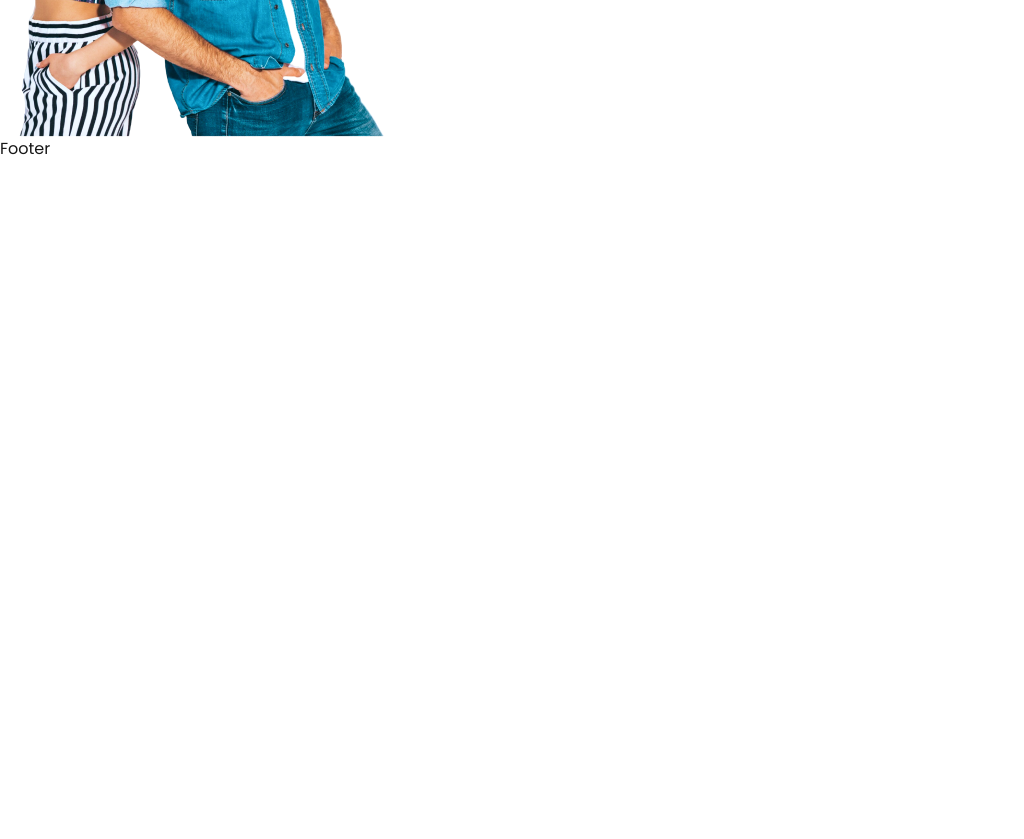
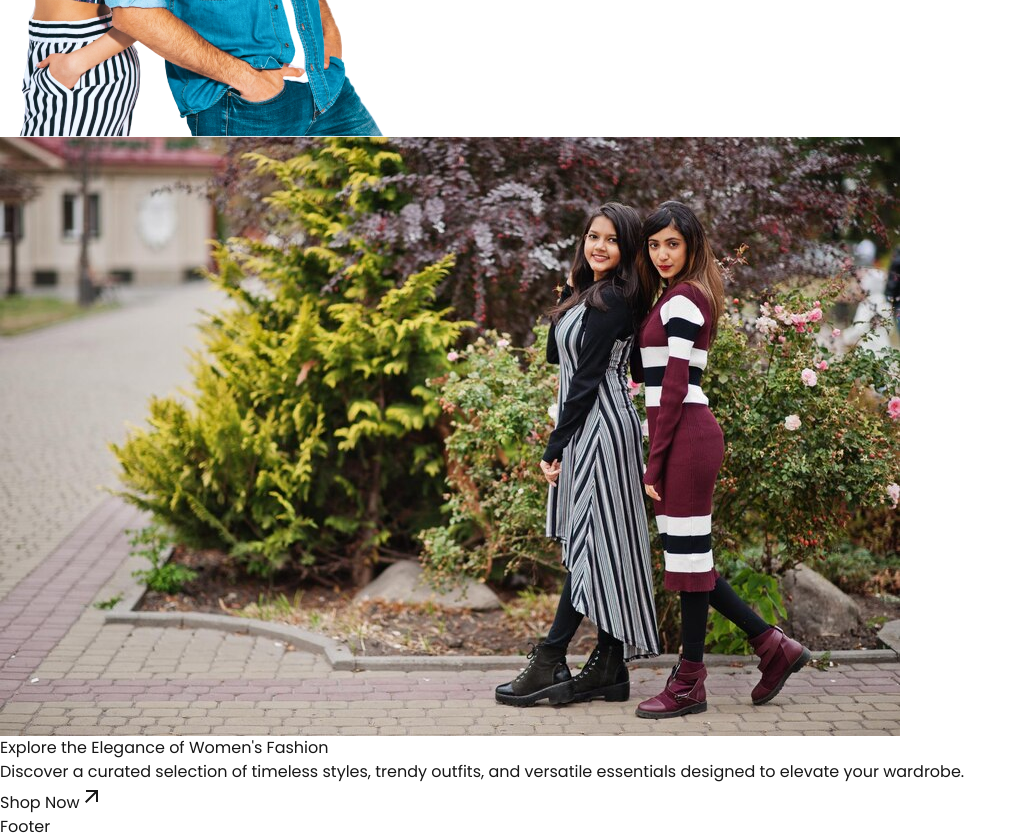
Before and after one commit to sabbir990/e-commerce_task_from_B2GSOFT, a Next.js app: page / in a window 1280 px wide. Shown: the part 2440-3279 px from the top of the page, without its empty margins (0-1024 px from the left). Before the commit the page ends 2601 px from the top, so only its background shows below. Built offline with nearby package versions, Linux system fonts and the light colour scheme.

Commit message:
Explore woment's fashion section added in the homepage

```diff
--- /dev/null
+++ b/src/Components/Women_collection_section.jsx
@@ -0,0 +1,20 @@
+import Image from 'next/image'
+import React from 'react'
+import womenCollection from '../../public/women_collection.jpg'
+import { MdArrowOutward } from "react-icons/md";
+
+export default function Women_collection_section() {
+  return (
+    <div className='lg:flex lg:flex-row flex flex-col-reverse items-center lg:justify-center mt-32 lg:space-x-6 px-10'>
+        <Image className='rounded-lg shadow-xl mt-4 lg:mt-0' src={womenCollection} alt='collection'/>
+        <div className='space-y-4'>
+            <h1 className='text-4xl text-center lg:text-start'>Explore the <span className='text-[#6F42C1]'>Elegance</span> of Women's Fashion</h1>
+            <p className='text-gray-500 font-semibold text-center lg:text-start'>Discover a curated selection of timeless styles, trendy outfits, and versatile essentials designed to elevate your wardrobe.</p>
+            <div className='flex items-center justify-center lg:justify-start'>
+                <button className="px-4 py-3 text-white rounded-badge bg-[#8F71E1]">Shop Now</button>
+                <button className="p-3 text-white rounded-full bg-[#8F71E1]"><MdArrowOutward size={24} /></button>
+            </div>
+        </div>
+    </div>
+  )
+}
--- a/src/app/page.js
+++ b/src/app/page.js
@@ -2,6 +2,7 @@ import Banner from "@/Components/Banner";
 import DiscountSection from "@/Components/DiscountSection";
 import Featured_products_section from "@/Components/Featured_products_section";
 import Features_section from "@/Components/Features_section";
+import Women_collection_section from "@/Components/Women_collection_section";
 
 export default function Home() {
   return (
@@ -10,6 +11,7 @@ export default function Home() {
       <Features_section />
       <Featured_products_section />
       <DiscountSection />
+      <Women_collection_section />
     </div>
   );
 }
```
Also changed, not shown: public/women_collection.jpg (added).
